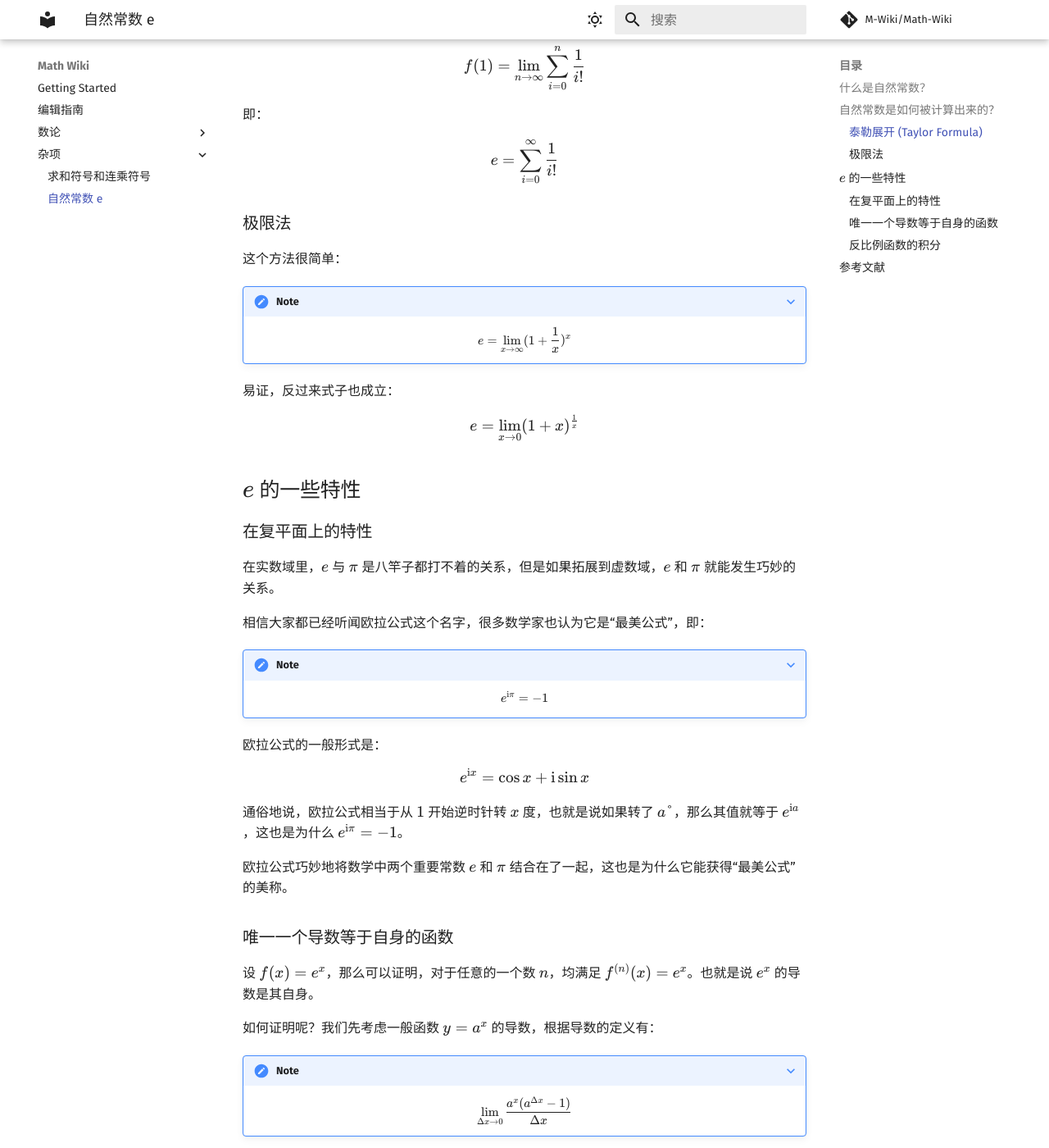
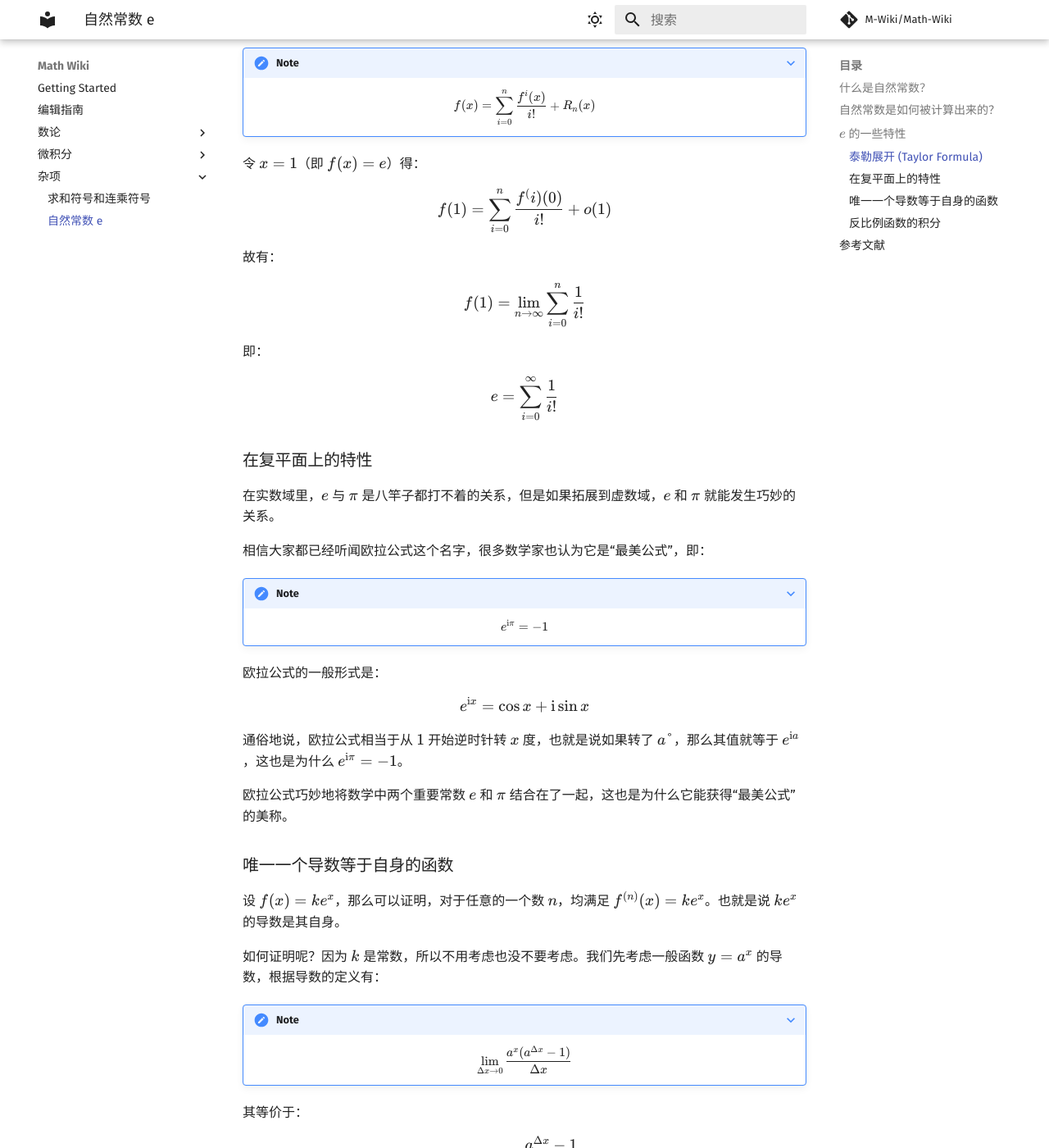
Before and after one commit to M-Wiki/Math-Wiki, an MkDocs documentation site: the page built from docs/others/natural_constant.md, in a window 1280 px wide and 1400 px high, scrolled down 737 px. Shown: the whole window at 82% size. Built offline with MkDocs 1.6.1 and Material for MkDocs 9.7.7, drawn with Linux system fonts in a browser that asks for light colours; comment, search, counter and statistics services are not loaded; some of the changed text lies outside the part shown.

Commit message:
fix(/)内容阐述性错误、添加微积分内容
* 对于 Taylor Formula 和其先后顺序产生错误
* e^x 不是唯一导数为自身的函数 ke^x 也是
* 感谢洛谷用户 @Link_Cut_Y 对错误的指出。

* 添加微积分

```diff
--- a/docs/others/natural_constant.md
+++ b/docs/others/natural_constant.md
@@ -36,24 +49,6 @@ $$
 e=\sum_{i=0}^{\infty}\frac{1}{i!}
 $$
 
-### 极限法
-
-这个方法很简单：
-
-???+ note
-
-	$$
-	e=\lim_{x\to\infty}(1+\frac{1}{x})^x
-	$$
-
-易证，反过来式子也成立：
-
-$$
-e=\lim_{x\to0}(1+x)^{\frac{1}{x}}
-$$
-
-## $e$ 的一些特性
-
 ### 在复平面上的特性
 
 在实数域里，$e$ 与 $\pi$ 是八竿子都打不着的关系，但是如果拓展到虚数域，$e$ 和 $\pi$ 就能发生巧妙的关系。
@@ -78,9 +73,9 @@ $$
 
 ### 唯一一个导数等于自身的函数
 
-设 $f(x)=e^x$，那么可以证明，对于任意的一个数 $n$，均满足 $f^{(n)}(x)=e^x$。也就是说 $e^x$ 的导数是其自身。
+设 $f(x)=ke^x$，那么可以证明，对于任意的一个数 $n$，均满足 $f^{(n)}(x)=ke^x$。也就是说 $ke^x$ 的导数是其自身。
 
-如何证明呢？我们先考虑一般函数 $y=a^x$ 的导数，根据导数的定义有：
+如何证明呢？因为 $k$ 是常数，所以不用考虑也没不要考虑。我们先考虑一般函数 $y=a^x$ 的导数，根据导数的定义有：
 
 ???+ note
 
@@ -143,3 +138,5 @@ $$
 [4] [百度百科 泰勒展开](https://baike.baidu.com/item/%E6%B3%B0%E5%8B%92%E5%85%AC%E5%BC%8F/7681487?fromtitle=%E6%B3%B0%E5%8B%92%E5%B1%95%E5%BC%80&fromid=56292244)
 
 [5] 《简单微积分》  [日] 神永正博著
+
+[6] 感谢洛谷用户 @Link_Cut_Y 的错误指出！
--- a/mkdocs.yml
+++ b/mkdocs.yml
@@ -10,6 +10,8 @@ nav:
   - 数论:
     - 数论基础: number-theory/basic.md
     - 'RSA 加密算法': number-theory/rsa.md
+  - 微积分:
+    - 微积分基础: calculus/index.md
   - 杂项:
     - 求和符号和连乘符号: others/sigma_prod.md
     - '自然常数 e': others/natural_constant.md
@@ -17,6 +19,8 @@ nav:
 plugins:
   - git-revision-date-localized:
       type: iso_datetime
+      # enable_creation_date: true
+      # fallback_to_build_date: true
   - search:
       lang: zh
 
```
Also changed, not shown: other parts of docs/others/natural_constant.md (+13 -0 lines), docs/calculus/index.md (added, +54 -0 lines).
